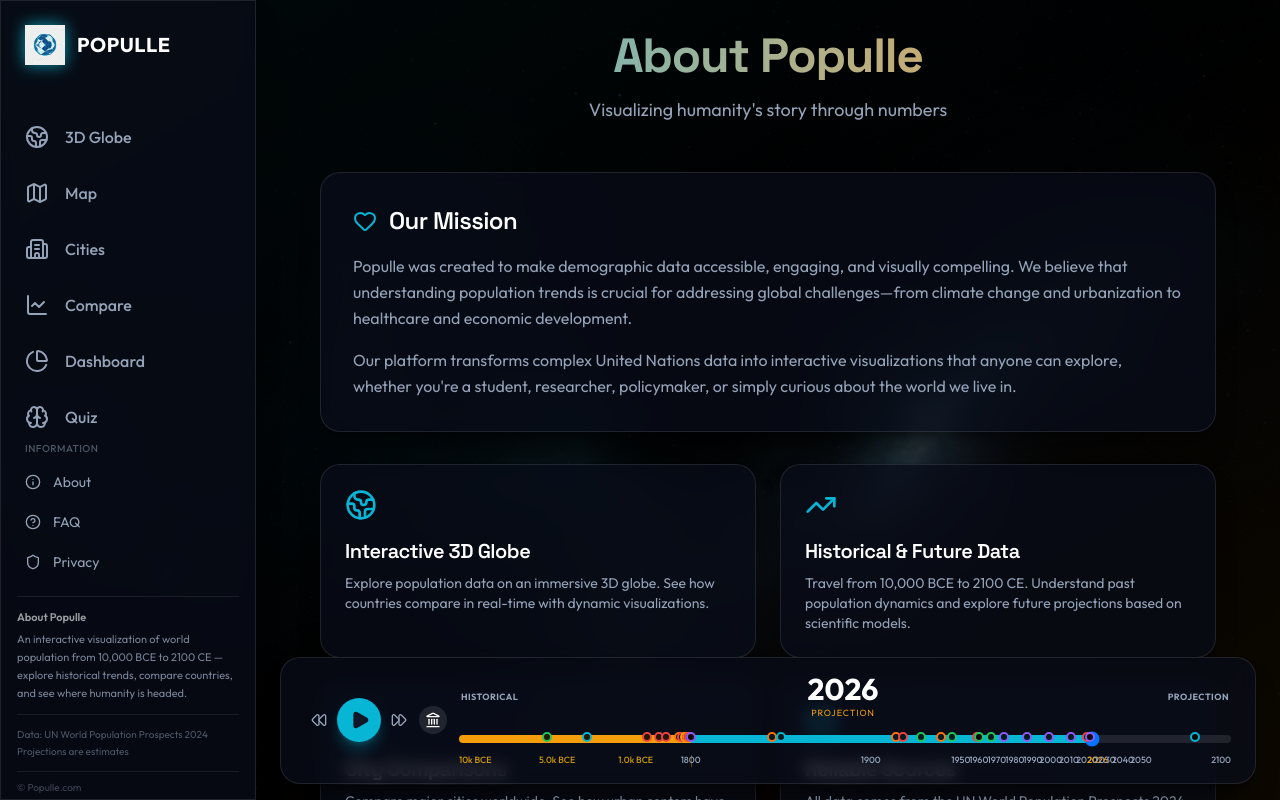
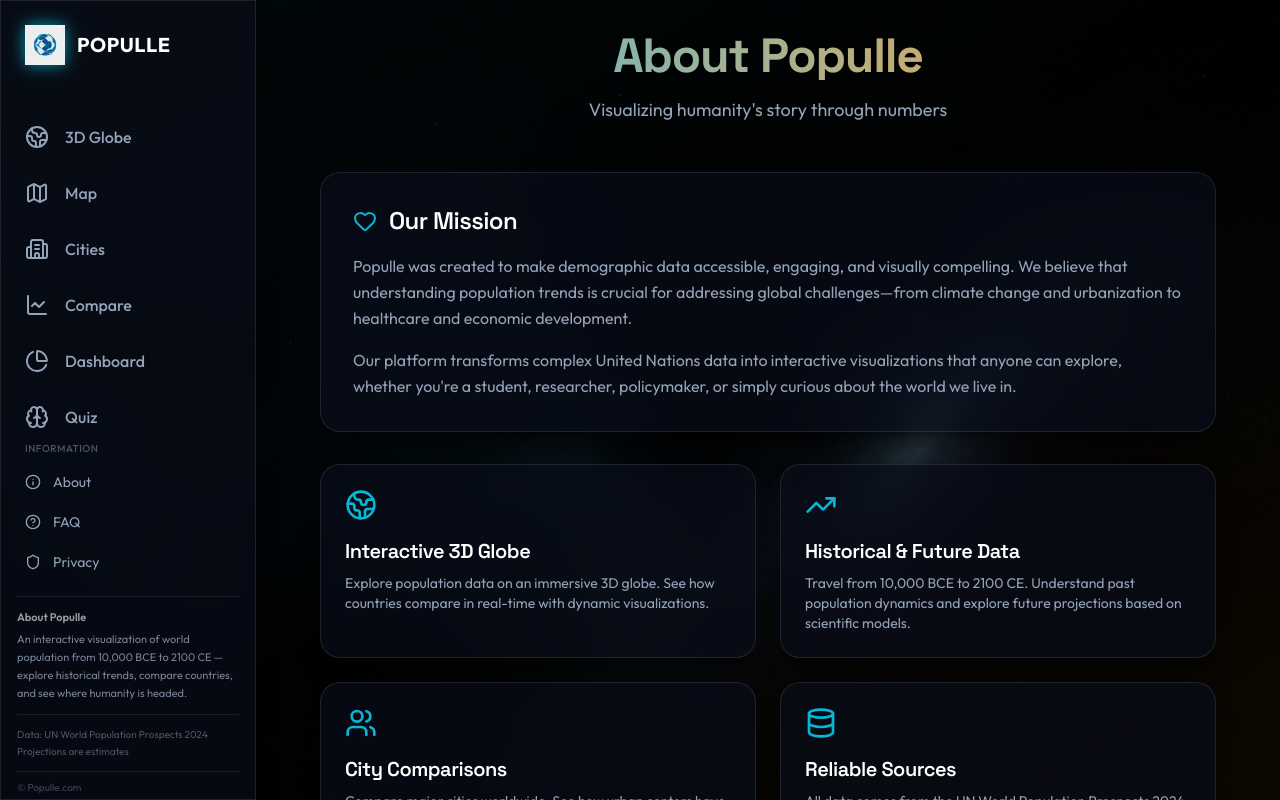
Before and after one commit to hsr88/populle, a React (Vite) app in the folder artifacts/populle/: page /about in a window 1280 px wide. Built offline with nearby package versions, Linux system fonts and the light colour scheme.

Commit message:
Fix: reset title on route change, hide YearSlider on static pages

```diff
--- a/artifacts/populle/src/components/SEO.tsx
+++ b/artifacts/populle/src/components/SEO.tsx
@@ -1,4 +1,7 @@
 import { useEffect } from 'react';
+
+const DEFAULT_TITLE = "Populle - World Population Visualization";
+const DEFAULT_DESCRIPTION = "Interactive 3D visualization of world population data from 10,000 BCE to 2100. Explore historical trends, compare countries, and see demographic projections.";
 
 interface SEOProps {
   title?: string;
@@ -9,8 +12,8 @@ interface SEOProps {
 }
 
 export function SEO({
-  title = "Populle - World Population Visualization",
-  description = "Interactive 3D visualization of world population data from 10,000 BCE to 2100. Explore historical trends, compare countries, and see demographic projections.",
+  title = DEFAULT_TITLE,
+  description = DEFAULT_DESCRIPTION,
   keywords = "world population, demographics, population visualization, UN data, population growth, demographic data",
   ogImage = "/opengraph.jpg",
   ogType = "website"
@@ -48,7 +51,10 @@ export function SEO({
       meta.setAttribute('content', content);
     });
 
-    // Cleanup not needed as we want meta to persist
+    // Reset title on unmount
+    return () => {
+      document.title = DEFAULT_TITLE;
+    };
   }, [title, description, keywords, ogImage, ogType]);
 
   return null;
--- a/artifacts/populle/src/components/layout/Layout.tsx
+++ b/artifacts/populle/src/components/layout/Layout.tsx
@@ -2,7 +2,12 @@ import { ReactNode } from 'react';
 import { Sidebar } from './Sidebar';
 import { YearSlider } from './YearSlider';
 
-export function Layout({ children }: { children: ReactNode }) {
+interface LayoutProps {
+  children: ReactNode;
+  hideYearSlider?: boolean;
+}
+
+export function Layout({ children, hideYearSlider = false }: LayoutProps) {
   return (
     <div
       className="min-h-screen w-full bg-background text-foreground overflow-hidden relative"
@@ -19,13 +24,13 @@ export function Layout({ children }: { children: ReactNode }) {
       <Sidebar />
 
       {/* Desktop: left sidebar (w-64), Mobile: top bar (h-14) */}
-      <main className="lg:pl-64 pt-14 lg:pt-0 h-screen overflow-y-auto relative z-10 pb-44 lg:pb-36">
+      <main className={`lg:pl-64 pt-14 lg:pt-0 h-screen overflow-y-auto relative z-10 ${hideYearSlider ? 'pb-8' : 'pb-44 lg:pb-36'}`}>
         <div className="container mx-auto p-3 sm:p-5 lg:p-8 h-full">
           {children}
         </div>
       </main>
 
-      <YearSlider />
+      {!hideYearSlider && <YearSlider />}
     </div>
   );
 }
--- a/artifacts/populle/src/pages/About.tsx
+++ b/artifacts/populle/src/pages/About.tsx
@@ -4,7 +4,7 @@ import { SEO } from "@/components/SEO";
 
 export default function About() {
   return (
-    <Layout>
+    <Layout hideYearSlider>
       <SEO
         title="About Populle | World Population Visualization & Demographics"
         description="Discover Populle - an interactive platform visualizing world population data from 10,000 BCE to 2100. Explore demographics, compare countries, and understand humanity's growth."
--- a/artifacts/populle/src/pages/FAQ.tsx
+++ b/artifacts/populle/src/pages/FAQ.tsx
@@ -55,7 +55,7 @@ const faqs = [
 
 export default function FAQ() {
   return (
-    <Layout>
+    <Layout hideYearSlider>
       <SEO
         title="FAQ | Populle - Frequently Asked Questions"
         description="Find answers to common questions about Populle's population data, sources, accuracy, and features. Learn how we visualize world demographics."
--- a/artifacts/populle/src/pages/Privacy.tsx
+++ b/artifacts/populle/src/pages/Privacy.tsx
@@ -6,7 +6,7 @@ export default function Privacy() {
   const lastUpdated = "March 15, 2026";
 
   return (
-    <Layout>
+    <Layout hideYearSlider>
       <SEO
         title="Privacy Policy | Populle"
         description="Populle's privacy policy. Learn how we collect, use, and protect your data when using our world population visualization platform."
```
